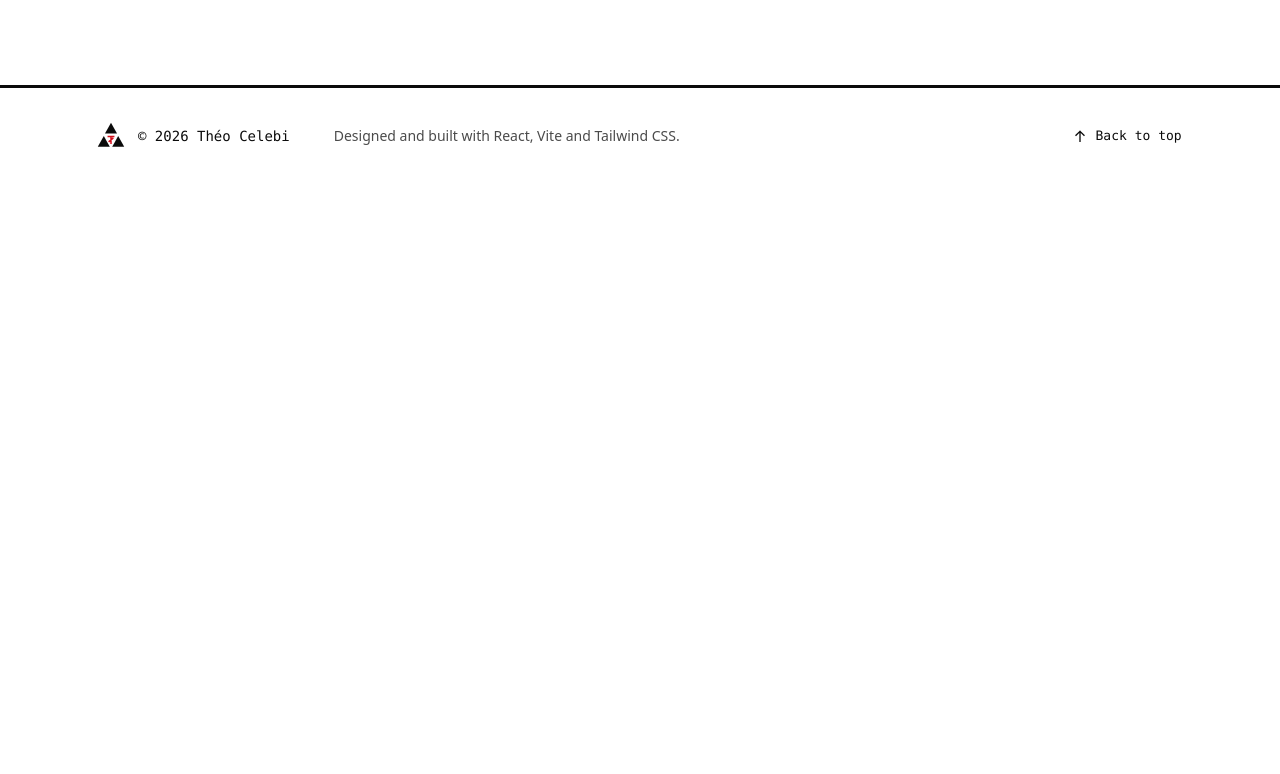
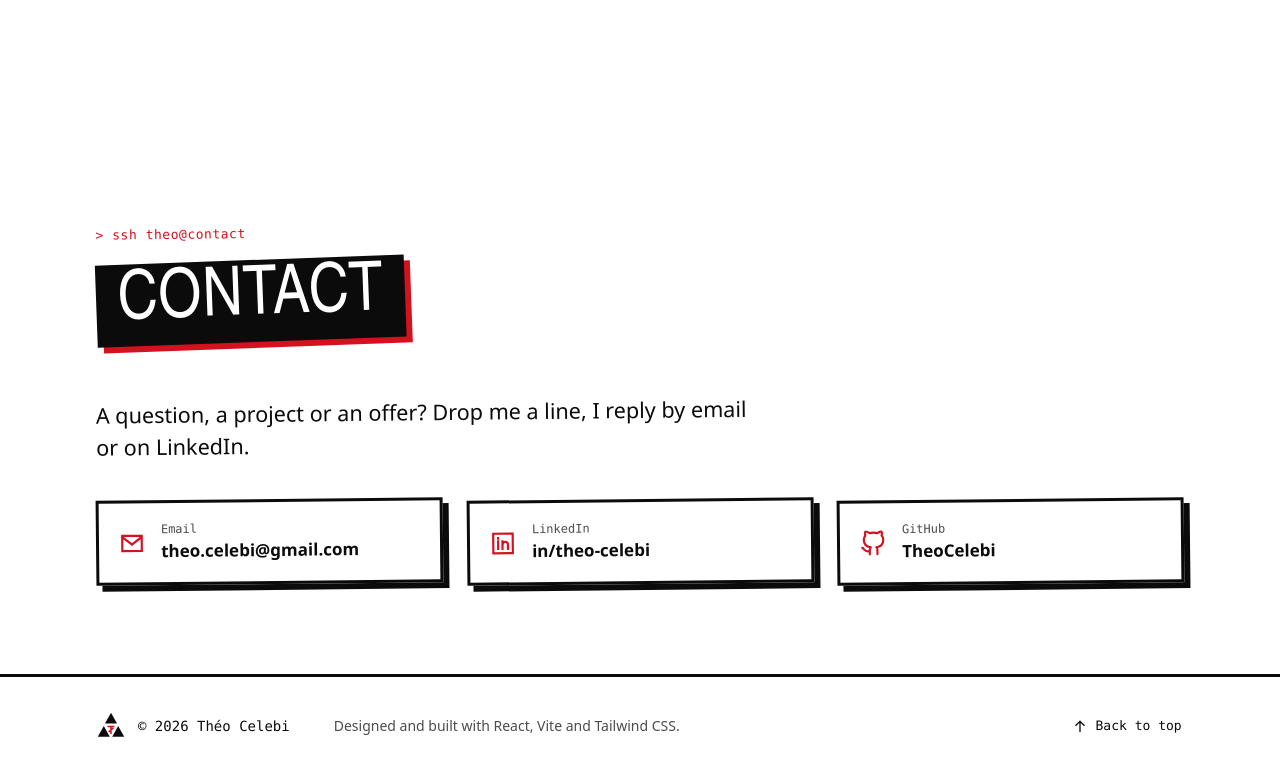
Before and after one commit to TheoCelebi/TheoCelebi.github.io, a React (Vite) app: page / in a window 1280 px wide. Shown: the part 6175-6949 px from the top of the page. Before the commit the page ends 6359 px from the top, so only its background shows below. Built offline with nearby package versions, Linux system fonts and the light colour scheme.

Commit message:
feat: ajoute la section Contact

```diff
--- a/src/App.jsx
+++ b/src/App.jsx
@@ -1,5 +1,6 @@
 import { useEffect, useRef } from 'react';
 import About from './components/About.jsx';
+import Contact from './components/Contact.jsx';
 import Footer from './components/Footer.jsx';
 import Header from './components/Header.jsx';
 import Hero from './components/Hero.jsx';
@@ -26,6 +27,7 @@ function Home() {
       <Projects />
       <Skills />
       <Journey />
+      <Contact />
     </>
   );
 }
--- /dev/null
+++ b/src/components/Contact.jsx
@@ -0,0 +1,68 @@
+import { contact, projectsSection, site } from '../content/site.js';
+import { useLanguage } from '../context/LanguageContext.jsx';
+import Reveal from './Reveal.jsx';
+import SectionHeading from './SectionHeading.jsx';
+import { GitHubIcon, LinkedInIcon, MailIcon } from './icons.jsx';
+
+export default function Contact() {
+  const { t } = useLanguage();
+
+  const links = [
+    {
+      id: 'email',
+      label: t(contact.emailLabel),
+      value: site.email,
+      href: `mailto:${site.email}`,
+      icon: <MailIcon size={26} />,
+      external: false,
+    },
+    {
+      id: 'linkedin',
+      label: contact.linkedinLabel,
+      value: contact.linkedinHandle,
+      href: site.linkedin,
+      icon: <LinkedInIcon size={26} />,
+      external: true,
+    },
+    {
+      id: 'github',
+      label: contact.githubLabel,
+      value: contact.githubHandle,
+      href: site.github,
+      icon: <GitHubIcon size={26} />,
+      external: true,
+    },
+  ];
+
+  return (
+    <section id="contact" aria-labelledby="titre-contact" className="section">
+      <div className="container-page">
+        <SectionHeading id="titre-contact" command={contact.eyebrow} title={t(contact.title)} />
+
+        <Reveal>
+          <p className="lead max-w-2xl font-medium">{t(contact.text)}</p>
+        </Reveal>
+
+        <ul className="mt-10 grid gap-6 md:grid-cols-3">
+          {links.map((link, index) => (
+            <Reveal as="li" key={link.id} delay={index * 80} className="panel panel-interactive">
+              <a
+                className="contact-link"
+                href={link.href}
+                target={link.external ? '_blank' : undefined}
+                rel={link.external ? 'noreferrer noopener' : undefined}
+              >
+                <span className="text-accent">{link.icon}</span>
+                <span className="min-w-0">
+                  <span className="block font-mono text-xs text-muted">{link.label}</span>
+                  <span className="block font-semibold break-words">{link.value}</span>
+                </span>
+                {link.external ? <span className="sr-only">{t(projectsSection.externalHint)}</span> : null}
+              </a>
+            </Reveal>
+          ))}
+        </ul>
+      </div>
+    </section>
+  );
+}
```
